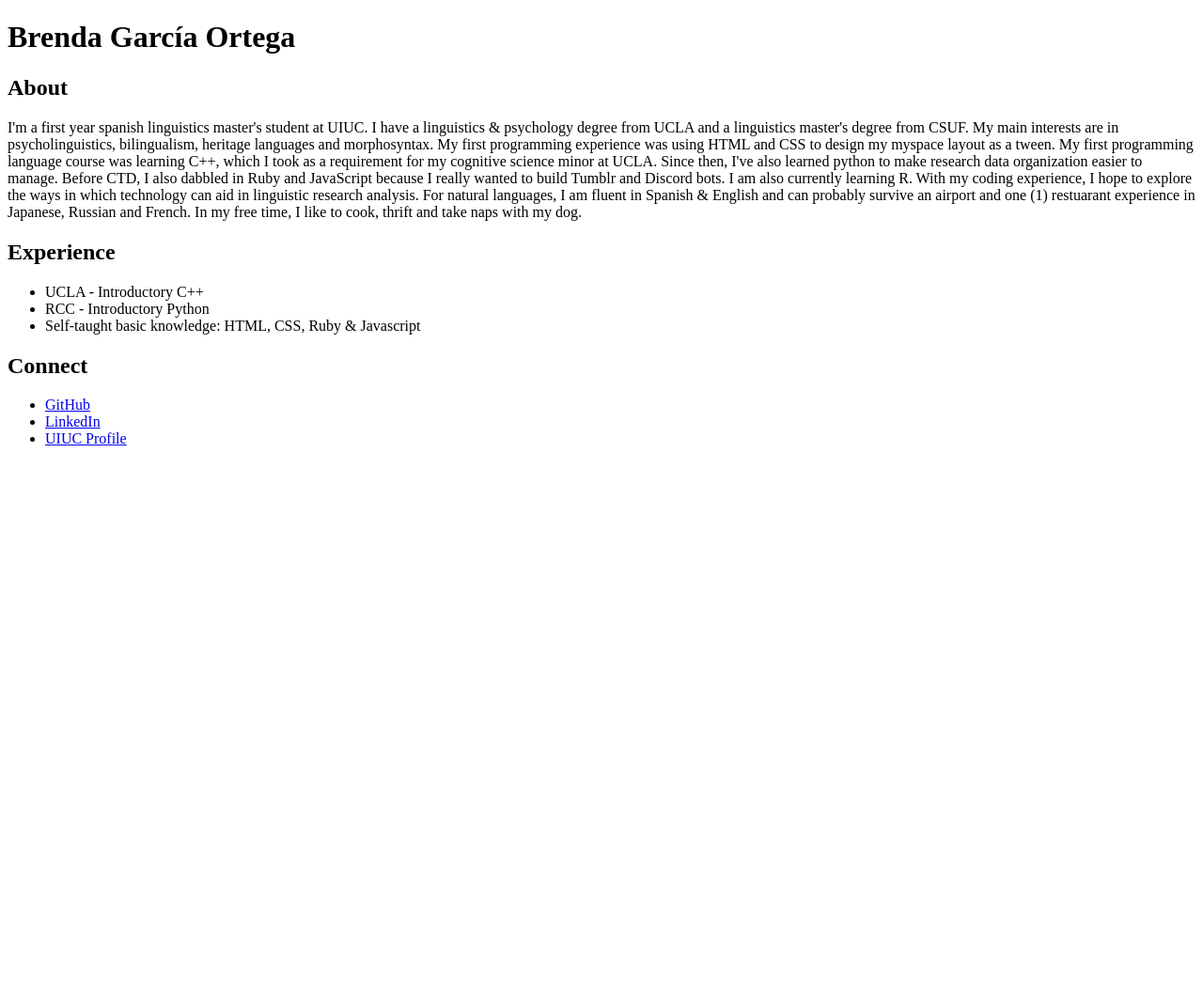
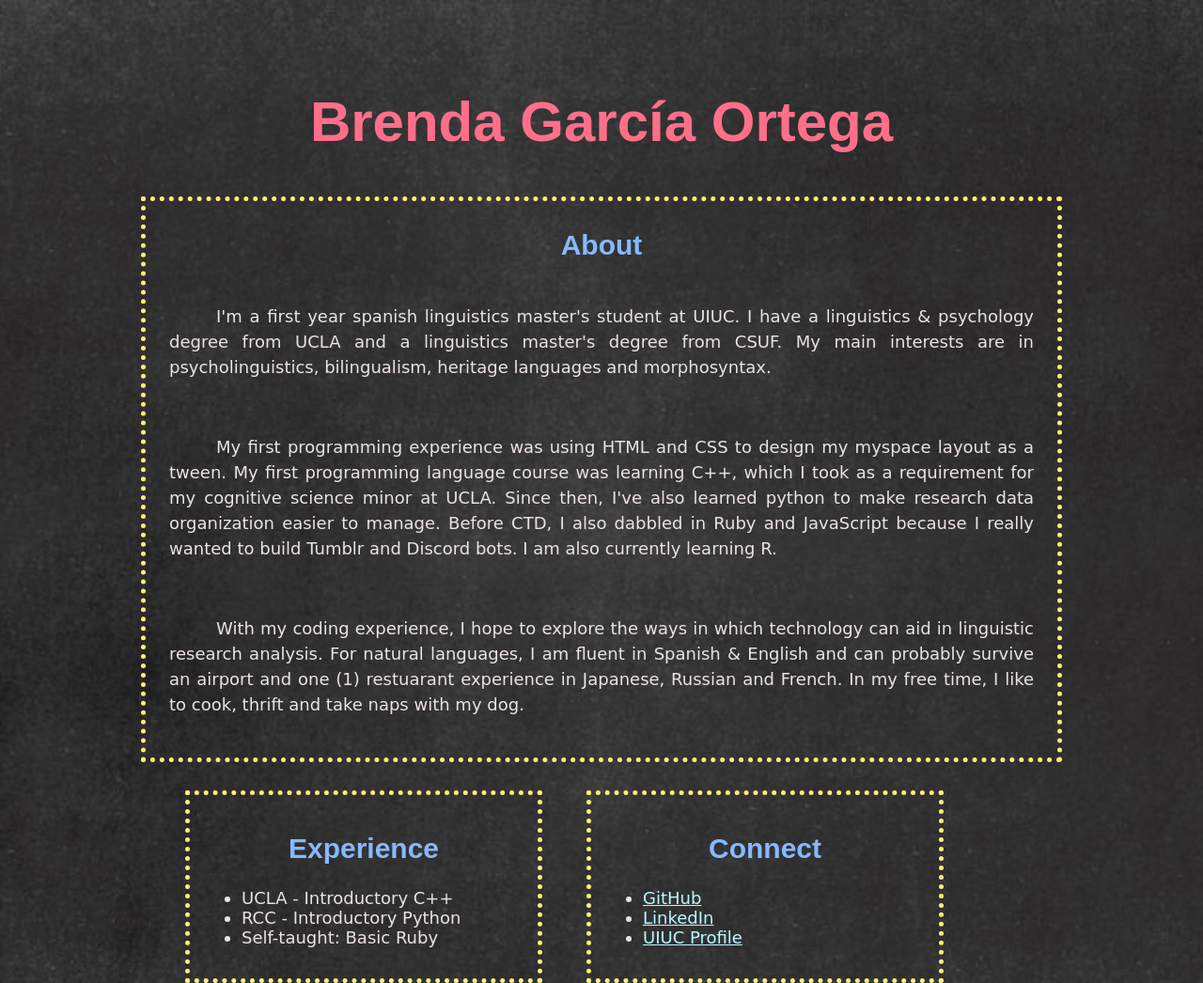
Before and after one commit to bgarciaort/brenda-garcia-ortega-kepler, a plain HTML site: page index.html in a window 1280 px wide. Shown: the whole page at 94% size. Before the commit the page ends 800 px from the top, so only its background shows below. Drawn offline with Linux system fonts and the light colour scheme.

Commit message:
styling added

```diff
--- /dev/null
+++ b/css/index.css
@@ -0,0 +1,72 @@
+body {
+    background-color: rgb(40, 38, 38);
+    color:rgb(236, 226, 227);
+    font-family: Chalkduster, fantasy;
+    margin: 50px 150px;
+    background-image: url(images/chalkboard_bg.png);
+    background-repeat: no-repeat;
+    background-size: cover;
+    background-position: center;
+    }
+
+  .title {
+    font-weight:bold;
+    text-align: center;
+    font-size: 30px;
+    color:rgb(255, 111, 138);
+  }
+
+div {
+  color:rgb(134, 185, 255);
+  padding: 5px;
+  font-size: 20px;
+  }
+
+.about {
+  text-align: center;
+  border: 5px dotted rgb(255, 239, 120);
+  margin-bottom: 30px;
+}
+ p {
+  font-size: 18px;
+  font-family: Bradley Hand, cursive;
+  line-height: 1.5;
+  text-align: justify;
+  padding: 20px;
+  text-indent: 50px;
+  color:rgb(236, 226, 227);
+    }
+
+.info {
+  width: 350px;
+  padding: 10px;
+  text-align: center;
+  border: 5px dotted rgb(255, 239, 120);
+}
+
+ ul {
+    font-size: 18px;
+    font-family: Bradley Hand, cursive;
+    text-align: left;
+    color:rgb(236, 226, 227);
+  }
+
+.info {
+  float: left;
+  margin-left:47px
+}
+a:link {
+  color:rgb(187, 248, 255);
+}
+
+a:visited {
+  color:rgb(255, 182, 206);
+}
+
+a:hover {
+  color: rgb(255, 242, 196);
+}
+
+a:active {
+  color: rgb(255, 106, 148);
+}
--- a/index.html
+++ b/index.html
@@ -6,21 +6,34 @@
     <meta charset="UTF-8">
     <meta name="description" content="Welcome to my Portfolio!">
     <meta name="author" content="Brenda Garcia">
+    <link rel="stylesheet" href="css/index.css">
 </head>
 <body>
-<h1>Brenda García Ortega</h1>
+<div class = "title">
+ <h1>Brenda García Ortega</h1>
+</div>
+<div class = "about">
 <section id="About">
 <h2>About</h2>
-<p>I'm a first year spanish linguistics master's student at UIUC. I have a linguistics & psychology degree from UCLA and a linguistics master's degree from CSUF. My main interests are in psycholinguistics, bilingualism, heritage languages and morphosyntax. My first programming experience was using HTML and CSS to design my myspace layout as a tween. My first programming language course was learning C++, which I took as a requirement for my cognitive science minor at UCLA. Since then, I've also learned python to make research data organization easier to manage. Before CTD, I also dabbled in Ruby and JavaScript because I really wanted to build Tumblr and Discord bots. I am also currently learning R. With my coding experience, I hope to explore the ways in which technology can aid in linguistic research analysis. For natural languages, I am fluent in Spanish & English and can probably survive an airport and one (1) restuarant experience in Japanese, Russian and French. In my free time, I like to cook, thrift and take naps with my dog. </p>
+<p>I'm a first year spanish linguistics master's student at UIUC. I have a linguistics & psychology degree from UCLA and a linguistics master's degree from CSUF. My main interests are in psycholinguistics, bilingualism, heritage languages and morphosyntax. </p>
+<p>My first programming experience was using HTML and CSS to design my myspace layout as a tween. My first programming language course was learning C++, which I took as a requirement for my cognitive science minor at UCLA. Since then, I've also learned python to make research data organization easier to manage. Before CTD, I also dabbled in Ruby and JavaScript because I really wanted to build Tumblr and Discord bots. I am also currently learning R. </p>
+<p>With my coding experience, I hope to explore the ways in which technology can aid in linguistic research analysis. For natural languages, I am fluent in Spanish & English and can probably survive an airport and one (1) restuarant experience in Japanese, Russian and French. In my free time, I like to cook, thrift and take naps with my dog. </p>
 </section>
+</div>
+<div class = "info">
+<div class = "experience">
 <section id="Experience">
 <h2>Experience</h2>
 <ul>
     <li>UCLA - Introductory C++</li>
     <li>RCC - Introductory Python</li>
-    <li>Self-taught basic knowledge: HTML, CSS, Ruby & Javascript</li>
+    <li>Self-taught: Basic Ruby</li>
 </ul>
 </section>
+</div>
+</div>
+<div class = "info">
+<div class = "connect">
 <section id="Connect">
 <h2>Connect</h2>
 <ul>
@@ -30,5 +43,7 @@
     target="_blank" rel="noopener noreferrer">UIUC Profile</a></li>
 </ul>
 </section>
+</div>
+</div>
 </body>
 </html>
```
Also changed, not shown: css/images/chalkboard_bg.png (added).
